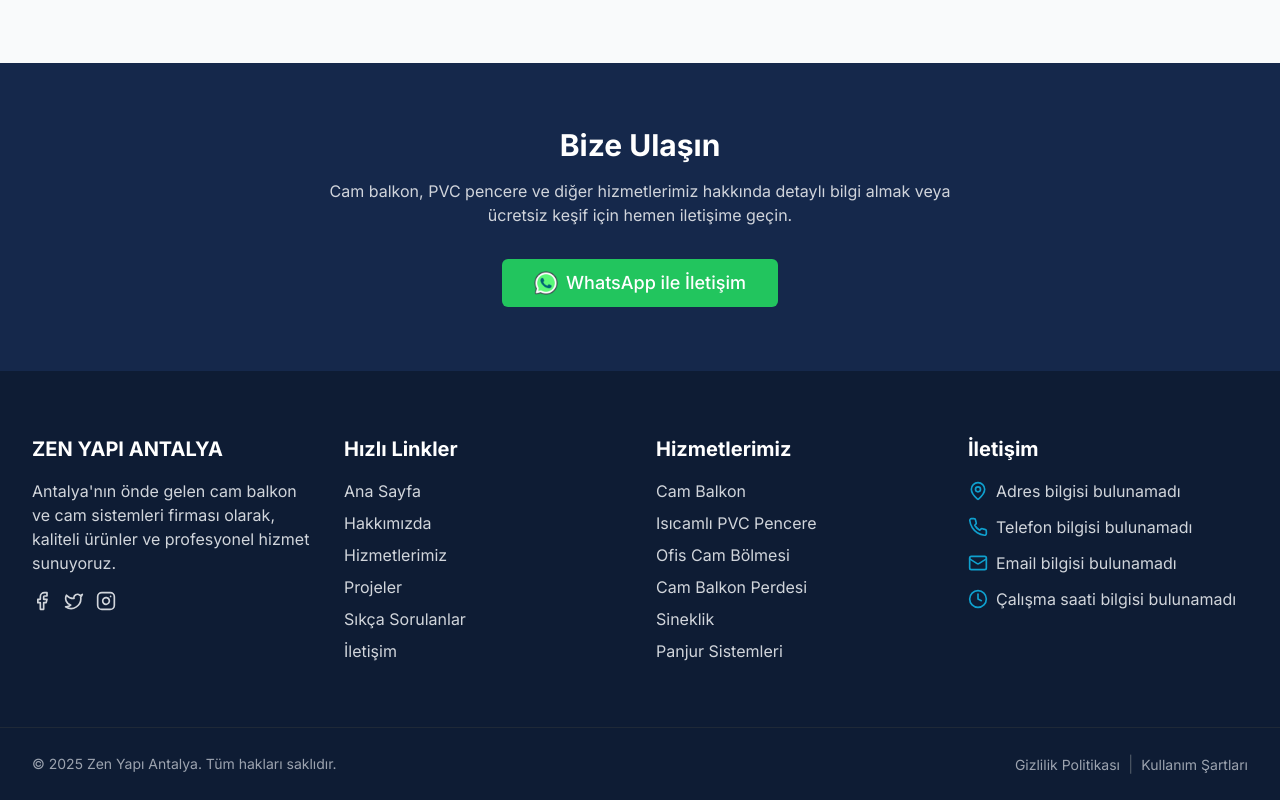
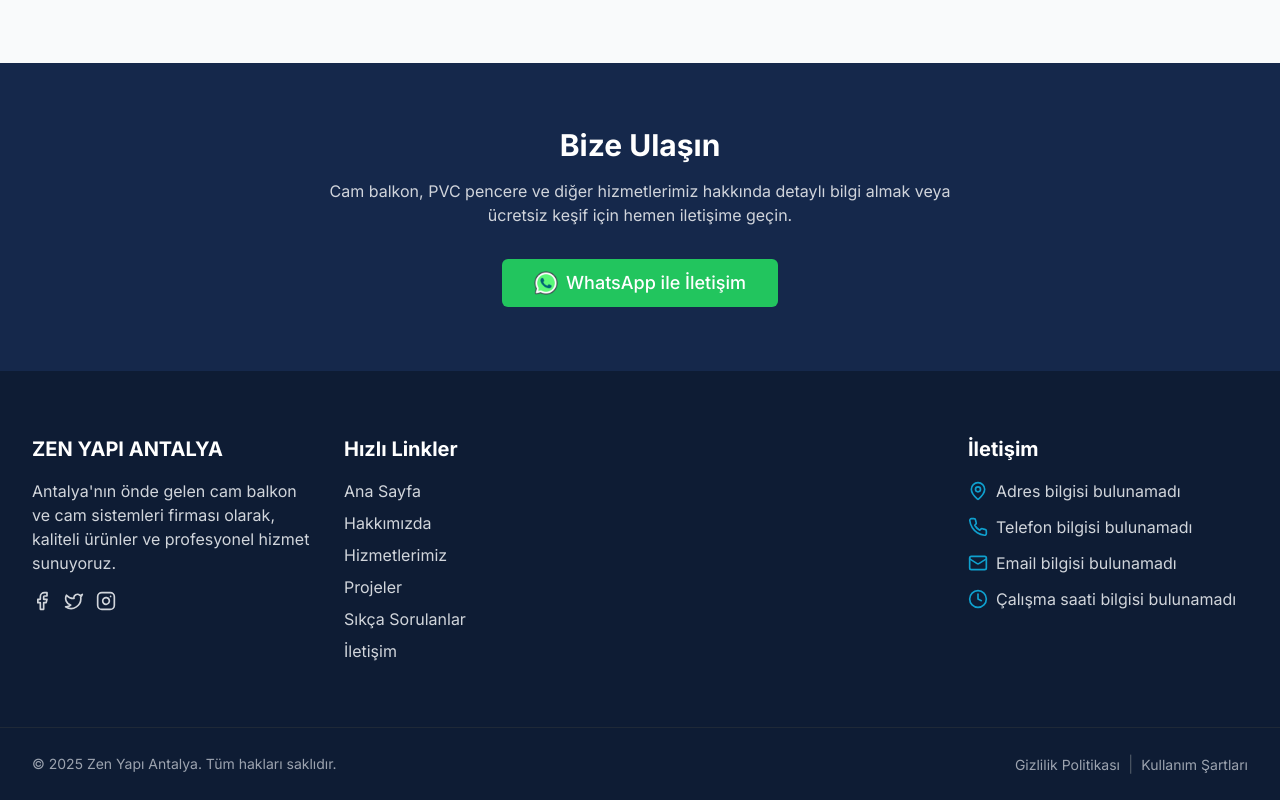
Before and after one commit to MSimsek07/antalya-balcony-builder-site, a React (Vite) app: page / in a window 1280 px wide. Shown: the part 3840-4640 px from the top of the page. Built offline with nearby package versions, Linux system fonts and the light colour scheme; no server answers; the database is empty.

Commit message:
UPDATE: footer uptated

```diff
--- a/src/components/Footer.tsx
+++ b/src/components/Footer.tsx
@@ -121,16 +121,7 @@ const Footer = () => {
 
           {/* Hizmetlerimiz */}
           <div>
-            <h3 className="text-xl font-bold mb-4">Hizmetlerimiz</h3>
-            {/* Consider making this dynamic too if needed */}
-            <ul className="space-y-2">
-              <li><Link to="/services" className="text-gray-300 hover:text-theme-teal transition-colors">Cam Balkon</Link></li>
-              <li><Link to="/services" className="text-gray-300 hover:text-theme-teal transition-colors">Isıcamlı PVC Pencere</Link></li>
-              <li><Link to="/services" className="text-gray-300 hover:text-theme-teal transition-colors">Ofis Cam Bölmesi</Link></li>
-              <li><Link to="/services" className="text-gray-300 hover:text-theme-teal transition-colors">Cam Balkon Perdesi</Link></li>
-              <li><Link to="/services" className="text-gray-300 hover:text-theme-teal transition-colors">Sineklik</Link></li>
-              <li><Link to="/services" className="text-gray-300 hover:text-theme-teal transition-colors">Panjur Sistemleri</Link></li>
-            </ul>
+
           </div>
 
           {/* Contact Info - Now Dynamic */}
```
